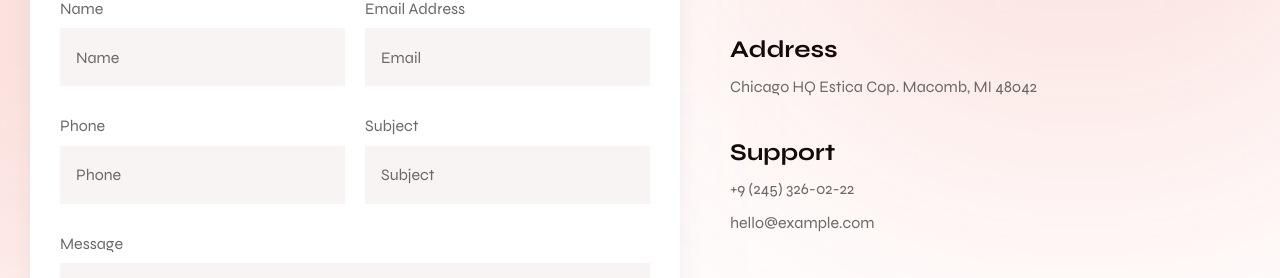
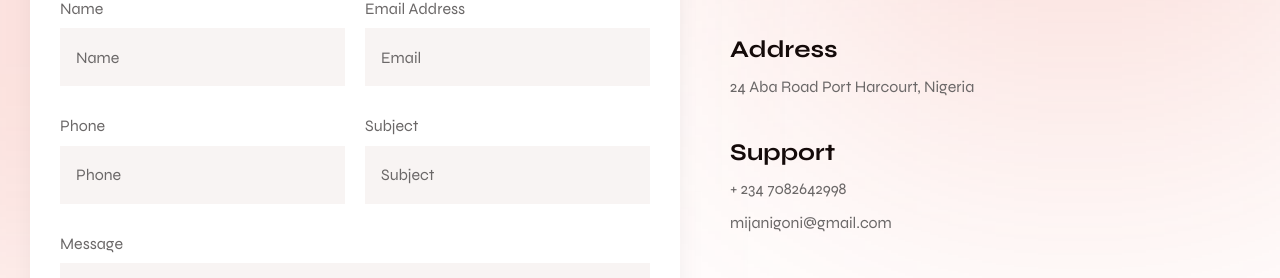
Before and after one commit to mijan-alt/projectteverage, a Next.js app: page /contactUs in a window 1280 px wide. Shown: the part 492-770 px from the top of the page. Built offline with nearby package versions, Linux system fonts and the light colour scheme.

Commit message:
added some animation to a few components

```diff
--- a/app/contactUs/page.js
+++ b/app/contactUs/page.js
@@ -191,12 +191,12 @@ function Page() {
             </div>
             <div className="contact-info-item">
               <h6>Address</h6>
-              <p>Chicago HQ Estica Cop. Macomb, MI 48042</p>
+              <p>24 Aba Road Port Harcourt, Nigeria</p>
             </div>
             <div className="contact-info-item">
               <h6>Support</h6>
-              <p>+9 (245) 326-02-22</p>
-              <p>hello@example.com</p>
+              <p>+ 234 7082642998</p>
+              <p>mijanigoni@gmail.com</p>
             </div>
           </div>
         </div>
--- a/app/layout.js
+++ b/app/layout.js
@@ -15,13 +15,13 @@ export const metadata = {
 export default function RootLayout({ children }) {
   return (
     <html lang="en">
-
-
-     <body className={syne.className}>
+      <body className={syne.className}>
         <Navbar font={syne.className} />
-        {children}
+        <div className={syne.className}>
+          {children}
+        </div>
+        <Footer font={syne.className} />
       </body>
-      <Footer font={syne.className} />
     </html>
   );
 }
--- a/components/AboutHome.js
+++ b/components/AboutHome.js
@@ -1,8 +1,10 @@
 "use client"
 import React from "react";
+import { MotionAnimate } from "react-motion-animate";
 
 function AboutHome() {
   return (
+    <MotionAnimate animation="fadeInUp" reset={true}>
       <div className="about-section section-spacing-bottom">
         <div className="container w-container">
           <div className="w-layout-grid grid-about">
@@ -35,7 +37,10 @@ function AboutHome() {
               <h6 className="about-contact-title">
                 Logistic solutions for businesses to solve any delivery problems
               </h6>
-            <a href="/contact-us" className="button-dark button-full w-button">
+              <a
+                href="/contactUs"
+                className="button-dark button-full w-button"
+              >
                 Get In Touch
               </a>
             </div>
@@ -53,6 +58,7 @@ function AboutHome() {
           </div>
         </div>
       </div>
+    </MotionAnimate>
   );
 }
 
--- a/components/ActionBox.js
+++ b/components/ActionBox.js
@@ -1,8 +1,15 @@
 "use client"
 import React from "react";
+import { MotionAnimate } from "react-motion-animate";
 
 function ActionBoxSection() {
   return (
+    <MotionAnimate
+      animation="fadeInUp"
+      reset={true}
+      distance={200}
+      speed={1}
+    >
       <div className="action-box-section section-spacing-bottom">
         <div className="container w-container">
           <div className="grid-action-box">
@@ -39,6 +46,7 @@ function ActionBoxSection() {
           />
         </div>
       </div>
+    </MotionAnimate>
   );
 }
 
--- a/components/Quotation.js
+++ b/components/Quotation.js
@@ -1,6 +1,7 @@
 "use client"
 import React, { useState } from "react";
 import axios from "axios";
+import { MotionAnimate } from "react-motion-animate";
 
 function QuoteSection() {
   const [loading, setLoading]= useState(false)
@@ -72,6 +73,7 @@ function QuoteSection() {
     <div className="quote-section section-spacing-top">
       <div className="container w-container">
         <div className="w-layout-grid grid-contact">
+          <MotionAnimate animation="fadeInUp" reset={true}>
             <div className="quote-form-wrap">
               <div className="quote-form-title">
                 <h4>Request a Quote</h4>
@@ -298,10 +300,13 @@ function QuoteSection() {
                 )}
 
                 <div className="error-message w-form-fail">
-                <div>Oops! Something went wrong while submitting the form.</div>
+                  <div>
+                    Oops! Something went wrong while submitting the form.
                   </div>
                 </div>
               </div>
+            </div>
+          </MotionAnimate>
         </div>
       </div>
     </div>
--- a/package.json
+++ b/package.json
@@ -18,6 +18,7 @@
     "react": "^18",
     "react-datepicker": "^4.24.0",
     "react-dom": "^18",
+    "react-motion-animate": "^1.0.6",
     "react-select": "^5.8.0"
   },
   "devDependencies": {
```
Also changed, not shown: 1 other file (tests, documents, lock files or other folders). Lines whose indentation alone changed are shown as unchanged.
